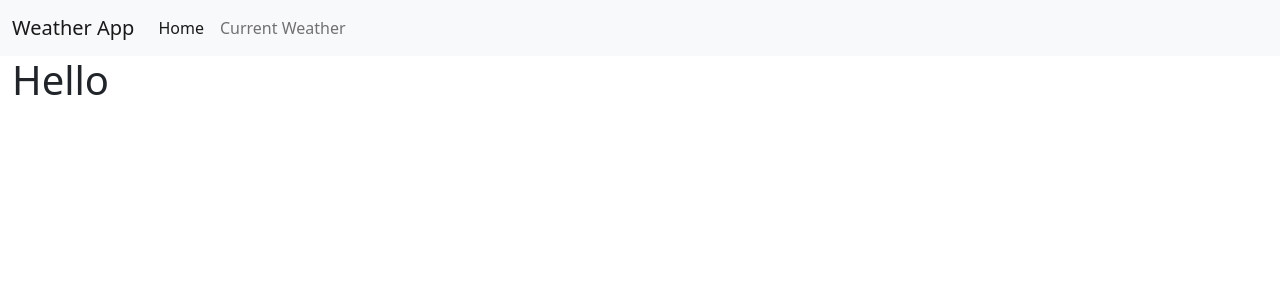
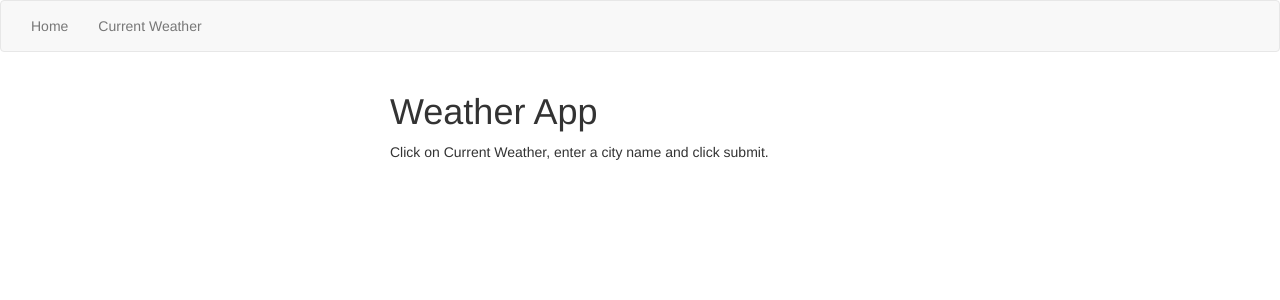
Before and after one commit to arungovindm2001/weather-app, a Flask app: page / in a window 1280 px wide. Shown: the top 300 px of the page. Run offline with Flask 2, Linux system fonts and the light colour scheme; some libraries are stand-ins or nearby versions.

Commit message:
Encrypted the api key and secret key, changed css of the text field and submit button

```diff
--- a/app.py
+++ b/app.py
@@ -1,9 +1,11 @@
 from flask import Flask, render_template, request
+import os
 import requests
-import json
+from dotenv import load_dotenv  # for python-dotenv method
+load_dotenv()
 
 app = Flask(__name__)
-app.secret_key = "hello"
+app.secret_key = os.environ.get('secret_key')
 
 
 @app.route("/")
@@ -15,7 +17,8 @@ def index():
 def city():
     if request.method == "POST":
         cityname = request.form["city"]
-        api_key = "Your API key"
+
+        api_key = os.environ.get('api_key')
 
         base_url = "http://api.openweathermap.org/data/2.5/weather?"
 
--- a/templates/base.html
+++ b/templates/base.html
@@ -1,40 +1,30 @@
 <!DOCTYPE html>
 <html lang="en">
 <head>
-    <link href="https://cdn.jsdelivr.net/npm/bootstrap@5.0.0-beta3/dist/css/bootstrap.min.css" rel="stylesheet" integrity="sha384-eOJMYsd53ii+scO/bJGFsiCZc+5NDVN2yr8+0RDqr0Ql0h+rP48ckxlpbzKgwra6" crossorigin="anonymous">
     <meta charset="UTF-8">
     <meta http-equiv="X-UA-Compatible" content="IE=edge">
     <meta name="viewport" content="width=device-width, initial-scale=1.0">
+    <link rel="stylesheet" href="https://maxcdn.bootstrapcdn.com/bootstrap/3.4.1/css/bootstrap.min.css">
+    <script src="https://ajax.googleapis.com/ajax/libs/jquery/3.5.1/jquery.min.js"></script>
+    <script src="https://maxcdn.bootstrapcdn.com/bootstrap/3.4.1/js/bootstrap.min.js"></script>
     <title>{% block title %}{% endblock %}</title>
     {% block style %}{% endblock %}
 </head>
 <body>
-    <nav class="navbar navbar-expand-lg navbar-light bg-light">
-        <div class="container-fluid">
-          <a class="navbar-brand" href="./">Weather App</a>
-          <button class="navbar-toggler" type="button" data-bs-toggle="collapse" data-bs-target="#navbarSupportedContent" aria-controls="navbarSupportedContent" aria-expanded="false" aria-label="Toggle navigation">
-            <span class="navbar-toggler-icon"></span>
-          </button>
-          <div class="collapse navbar-collapse" id="navbarSupportedContent">
-            <ul class="navbar-nav me-auto mb-2 mb-lg-0">
-              <li class="nav-item">
-                <a class="nav-link active" aria-current="page" href="./">Home</a>
-              </li>
-              <li class="nav-item">
-                <a class="nav-link" href="city">Current Weather</a>
-              </li>
-            </ul>
-          </div>
-        </div>
-      </nav>
+  <nav class="navbar navbar-default">
+    <div class="container-fluid">
+      <div class="navbar-header">
+      </div>
+      <ul class="nav navbar-nav">
+        <li><a href="./">Home</a></li>
+        <li><a href="city">Current Weather</a></li>
+      </ul>
+    </div>
+  </nav>
 
       <div class="container-fluid">
         {% block content %}
         {% endblock %}
       </div>
-
-    <script src="https://cdn.jsdelivr.net/npm/bootstrap@5.0.0-beta3/dist/js/bootstrap.bundle.min.js" integrity="sha384-JEW9xMcG8R+pH31jmWH6WWP0WintQrMb4s7ZOdauHnUtxwoG2vI5DkLtS3qm9Ekf" crossorigin="anonymous"></script>
-    <script src="https://cdn.jsdelivr.net/npm/@popperjs/core@2.9.1/dist/umd/popper.min.js" integrity="sha384-SR1sx49pcuLnqZUnnPwx6FCym0wLsk5JZuNx2bPPENzswTNFaQU1RDvt3wT4gWFG" crossorigin="anonymous"></script>
-    <script src="https://cdn.jsdelivr.net/npm/bootstrap@5.0.0-beta3/dist/js/bootstrap.min.js" integrity="sha384-j0CNLUeiqtyaRmlzUHCPZ+Gy5fQu0dQ6eZ/xAww941Ai1SxSY+0EQqNXNE6DZiVc" crossorigin="anonymous"></script>
 </body>
 </html>
--- a/templates/index.html
+++ b/templates/index.html
@@ -1,5 +1,19 @@
 {% extends "base.html" %}
 {% block title %}Index Page{% endblock %}
+{% block style %}
+<style>
+    .content {
+        max-width: 500px;
+        margin: auto;
+    }
+</style>
+{% endblock %}
 {% block content %}
-<h1>Hello</h1>
+<div class="content">
+    <h1>Weather App</h1>
+    <p>
+        Click on Current Weather, enter a city name and click submit.
+    </p>
+</div>
+
 {% endblock %}
```
Also changed, not shown: templates/city.html (+7 -4 lines), 1 other file.
